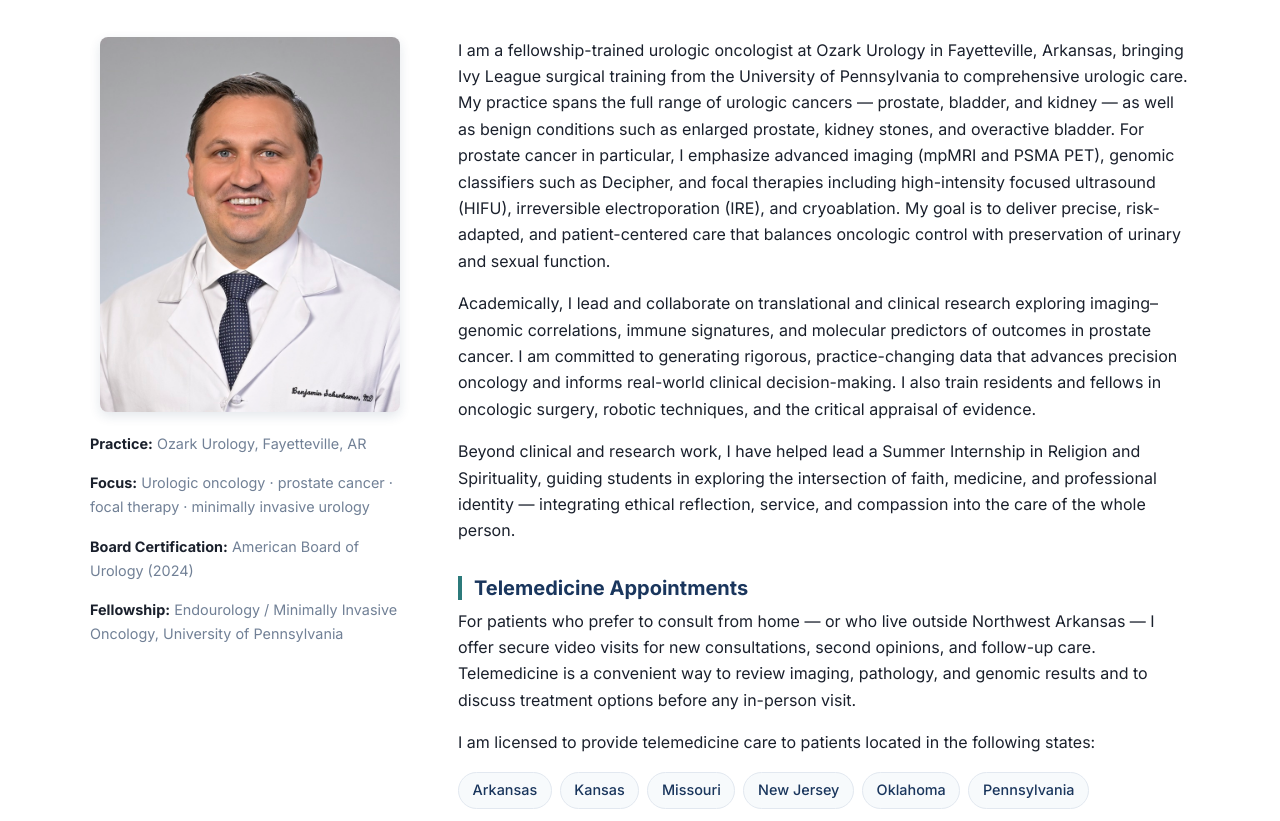
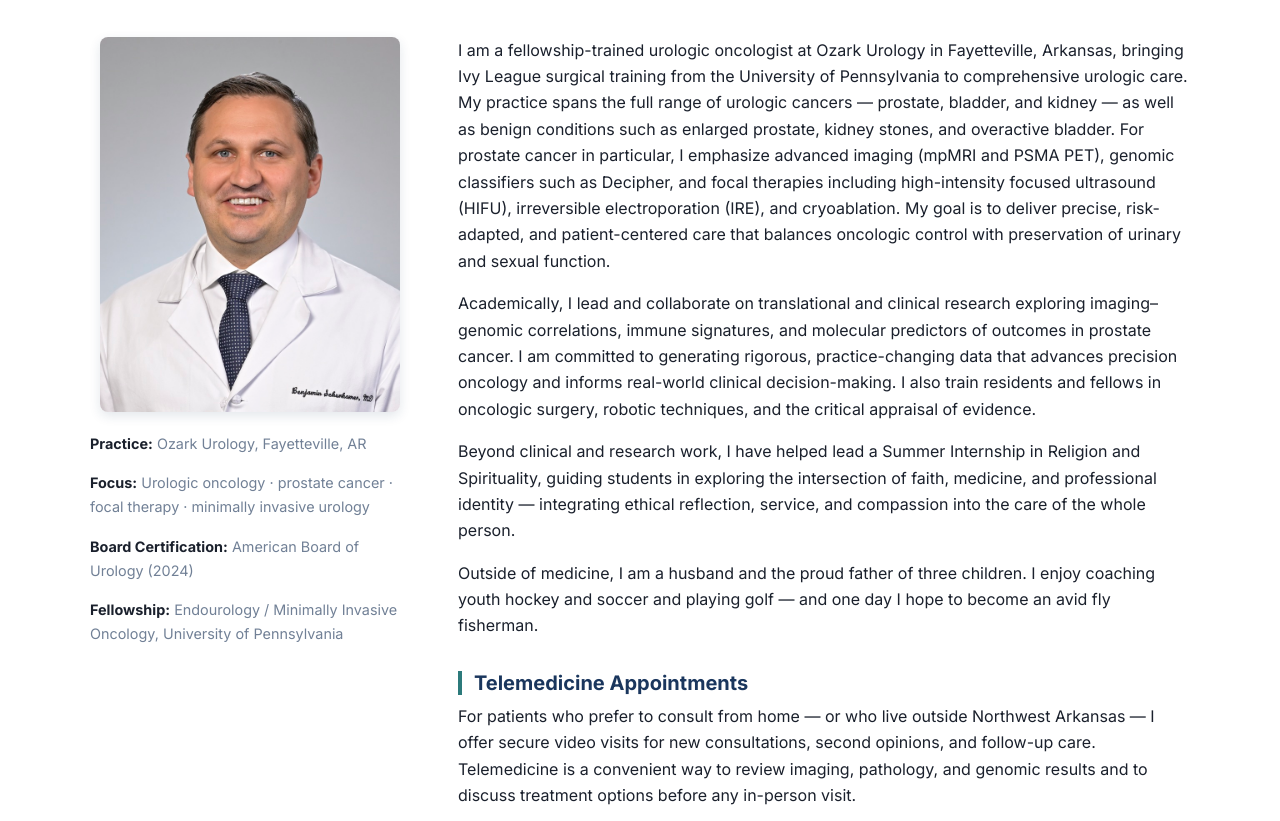
Before and after one commit to schur037/schurhamer-urology, a plain HTML site: page about.html in a window 1280 px wide. Shown: the part 256-1077 px from the top of the page. Drawn offline with Linux system fonts and the light colour scheme.

Commit message:
Add personal note to About bio
Mention family (wife and three kids) and personal interests — coaching
youth hockey and soccer, golf, and an aspiration to take up fly fishing.

Co-Authored-By: Claude Opus 4.8 <noreply@anthropic.com>

```diff
--- a/about.html
+++ b/about.html
@@ -89,6 +89,7 @@
             <p>I am a fellowship-trained urologic oncologist at Ozark Urology in Fayetteville, Arkansas, bringing Ivy League surgical training from the University of Pennsylvania to comprehensive urologic care. My practice spans the full range of urologic cancers &mdash; prostate, bladder, and kidney &mdash; as well as benign conditions such as enlarged prostate, kidney stones, and overactive bladder. For prostate cancer in particular, I emphasize advanced imaging (mpMRI and PSMA PET), genomic classifiers such as Decipher, and focal therapies including high-intensity focused ultrasound (HIFU), irreversible electroporation (IRE), and cryoablation. My goal is to deliver precise, risk-adapted, and patient-centered care that balances oncologic control with preservation of urinary and sexual function.</p>
             <p>Academically, I lead and collaborate on translational and clinical research exploring imaging&ndash;genomic correlations, immune signatures, and molecular predictors of outcomes in prostate cancer. I am committed to generating rigorous, practice-changing data that advances precision oncology and informs real-world clinical decision-making. I also train residents and fellows in oncologic surgery, robotic techniques, and the critical appraisal of evidence.</p>
             <p>Beyond clinical and research work, I have helped lead a Summer Internship in Religion and Spirituality, guiding students in exploring the intersection of faith, medicine, and professional identity &mdash; integrating ethical reflection, service, and compassion into the care of the whole person.</p>
+            <p>Outside of medicine, I am a husband and the proud father of three children. I enjoy coaching youth hockey and soccer and playing golf &mdash; and one day I hope to become an avid fly fisherman.</p>
           </section>
 
           <section class="bio-block">
```
